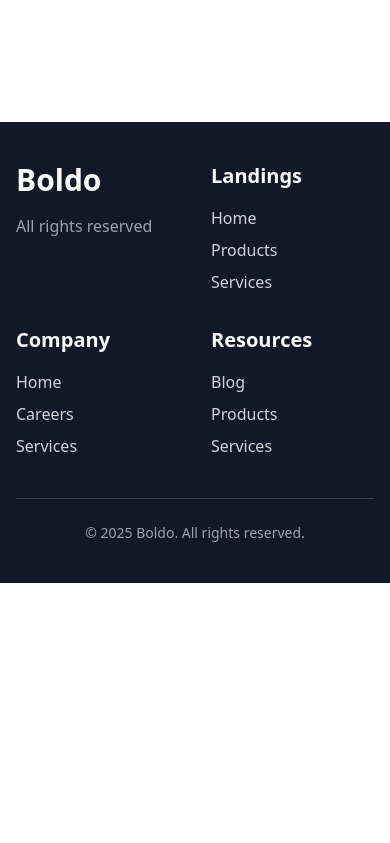
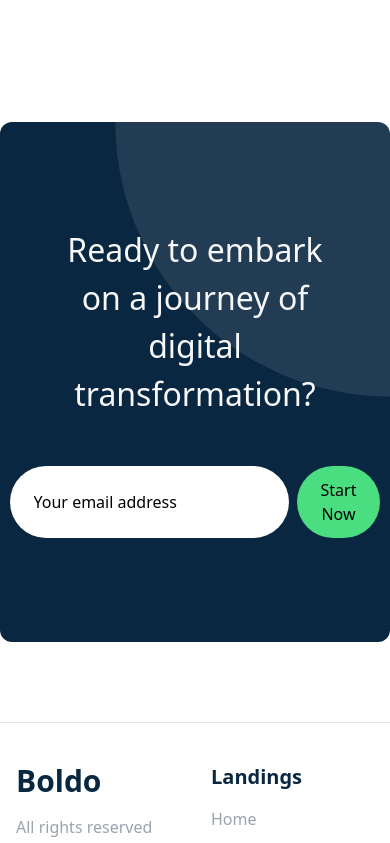
Before and after one commit to Adityaa-Singhh/villa-vault, a React (Vite) app in the folder frontend/: page / in a window 390 px wide. Shown: the part 7960-8803 px from the top of the page. Before the commit the page ends 8543 px from the top, so only its background shows below. Built offline with nearby package versions, Linux system fonts and the light colour scheme; no server answers.

Commit message:
cto component

```diff
--- /dev/null
+++ b/frontend/src/components/CallToAction.tsx
@@ -0,0 +1,25 @@
+const CallToAction = () => {
+    return (
+        <section className="text-slateBlue block font-sans text-[16px] font-normal text-start text-size-adjust-100 isolate my-20">
+            <div className="relative bg-primaryColor py-[6.5rem] px-16 rounded-xl">
+                {/* Align the quarter-circle to the left */}
+                <div className="absolute top-0 right-0 quarter-circle bg-secondary w-[280px] h-[280px] sm:w-[180px] sm:h-[180px] opacity-10 z-0"></div>
+                <div className="flex flex-col">
+                    <h1 className="text-cloudWhite text-center text-[32px] sm:text-[40px] lg:text-[47.7757px]">
+                        Ready to embark on a journey of digital transformation?
+                    </h1>
+                    <div className="flex justify-center mt-12 text-[16px] gap-2">
+                        <input
+                            className="text-left px-6 py-3 sm:px-9 rounded-full font-medium text-jetBlack placeholder:text-jetBlack"
+                            type="email"
+                            placeholder="Your email address"
+                        />
+                        <button className="bg-green-400 px-6 py-3 sm:px-9 rounded-full font-medium text-jetBlack">Start Now</button>
+                    </div>
+                </div>
+            </div>
+        </section>
+    )
+}
+
+export default CallToAction
--- a/frontend/src/components/Footer.tsx
+++ b/frontend/src/components/Footer.tsx
@@ -2,48 +2,48 @@ import { Link } from "react-router";
 
 const Footer = () => {
   return (
-    <footer className="bg-gray-900 text-white py-10">
-      <div className="max-w-7xl mx-auto px-4 sm:px-6 lg:px-8">
+    <footer className="py-10 border-t">
+      <div className="flex flex-col max-w-7xl mx-auto px-4 sm:px-6 lg:px-8">
         <div className="grid grid-cols-2 sm:grid-cols-2 md:grid-cols-4 gap-8">
           {/* Branding Section */}
           <div>
-            <h3 className="text-3xl font-bold mb-4">Boldo</h3>
+            <h3 className="text-3xl font-bold mb-4 text-primaryColor">Boldo</h3>
             <p className="text-gray-400">All rights reserved</p>
           </div>
 
           {/* Landings Links */}
           <div>
-            <h4 className="text-xl font-bold mb-4">Landings</h4>
+            <h4 className="text-xl font-bold mb-4 text-primaryColor">Landings</h4>
             <div className="flex flex-col space-y-2">
-              <Link to="/" className="text-gray-300 hover:text-white transition-colors duration-200" aria-label="Go to Home">Home</Link>
-              <Link to="/products" className="text-gray-300 hover:text-white transition-colors duration-200" aria-label="Go to Products">Products</Link>
-              <Link to="/services" className="text-gray-300 hover:text-white transition-colors duration-200" aria-label="Go to Services">Services</Link>
+              <Link to="/" className="text-gray-400 transition-colors duration-200" aria-label="Go to Home">Home</Link>
+              <Link to="/products" className="text-gray-400 transition-colors duration-200" aria-label="Go to Products">Products</Link>
+              <Link to="/services" className="text-gray-400 transition-colors duration-200" aria-label="Go to Services">Services</Link>
             </div>
           </div>
 
           {/* Company Links */}
           <div>
-            <h4 className="text-xl font-bold mb-4">Company</h4>
+            <h4 className="text-xl font-bold mb-4 text-primaryColor">Company</h4>
             <div className="flex flex-col space-y-2">
-              <Link to="/" className="text-gray-300 hover:text-white transition-colors duration-200" aria-label="Go to Home">Home</Link>
-              <Link to="/careers" className="text-gray-300 hover:text-white transition-colors duration-200" aria-label="Go to Careers">Careers</Link>
-              <Link to="/services" className="text-gray-300 hover:text-white transition-colors duration-200" aria-label="Go to Services">Services</Link>
+              <Link to="/" className="text-gray-400 transition-colors duration-200" aria-label="Go to Home">Home</Link>
+              <Link to="/careers" className="text-gray-400 transition-colors duration-200" aria-label="Go to Careers">Careers</Link>
+              <Link to="/services" className="text-gray-400 transition-colors duration-200" aria-label="Go to Services">Services</Link>
             </div>
           </div>
 
           {/* Resources Links */}
           <div>
-            <h4 className="text-xl font-bold mb-4">Resources</h4>
+            <h4 className="text-xl font-bold mb-4 text-primaryColor">Resources</h4>
             <div className="flex flex-col space-y-2">
-              <Link to="/blog" className="text-gray-300 hover:text-white transition-colors duration-200" aria-label="Go to Blog">Blog</Link>
-              <Link to="/products" className="text-gray-300 hover:text-white transition-colors duration-200" aria-label="Go to Products">Products</Link>
-              <Link to="/services" className="text-gray-300 hover:text-white transition-colors duration-200" aria-label="Go to Services">Services</Link>
+              <Link to="/blog" className="text-gray-400 transition-colors duration-200" aria-label="Go to Blog">Blog</Link>
+              <Link to="/products" className="text-gray-400 transition-colors duration-200" aria-label="Go to Products">Products</Link>
+              <Link to="/services" className="text-gray-400 transition-colors duration-200" aria-label="Go to Services">Services</Link>
             </div>
           </div>
         </div>
 
         {/* Footer Bottom Section */}
-        <div className="mt-10 border-t border-gray-700 pt-6 text-center">
+        <div className="mt-10 border-t pt-6 text-center">
           <p className="text-gray-400 text-sm">
             &copy; {new Date().getFullYear()} Boldo. All rights reserved.
           </p>
--- a/frontend/src/index.css
+++ b/frontend/src/index.css
@@ -1,6 +1,10 @@
 @tailwind base;
 @tailwind components;
 @tailwind utilities;
+
+html {
+  scroll-behavior: smooth;
+}
 
 @layer base {
   :root {
--- a/frontend/src/pages/Homepage.tsx
+++ b/frontend/src/pages/Homepage.tsx
@@ -2,6 +2,7 @@ import React, { useState } from "react";
 import Marquee from "@/components/ui/marquee";
 import { Accordion, AccordionItem, AccordionTrigger, AccordionContent } from "@radix-ui/react-accordion";
 import PageWrapper from "@/components/PageWrapper";
+import CallToAction from "@/components/CallToAction";
 
 const services = [
   {
@@ -86,7 +87,7 @@ const Homepage: React.FC = () => {
         </div>
 
         {/* Services Section */}
-        <section className="section-css1">
+        <section className="section-css1" id="services">
           <div className="mx-auto max-w-7xl px-4 relative text-start">
             <p className="mb-4 text-center text-[16px] sm:text-[20px] leading-[24px] sm:leading-[28px]">
               Our Services
@@ -406,6 +407,8 @@ const Homepage: React.FC = () => {
 
         </section>
 
+        <CallToAction />
+
       </PageWrapper>
 
     </>
```
